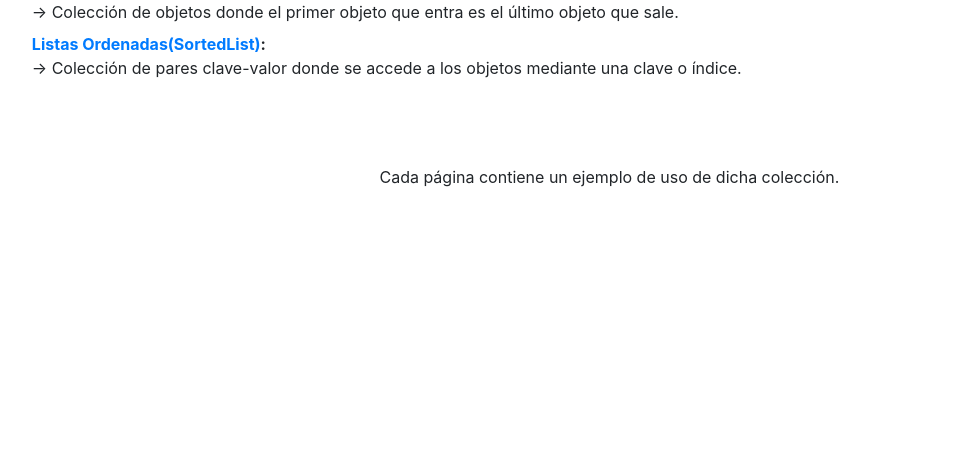
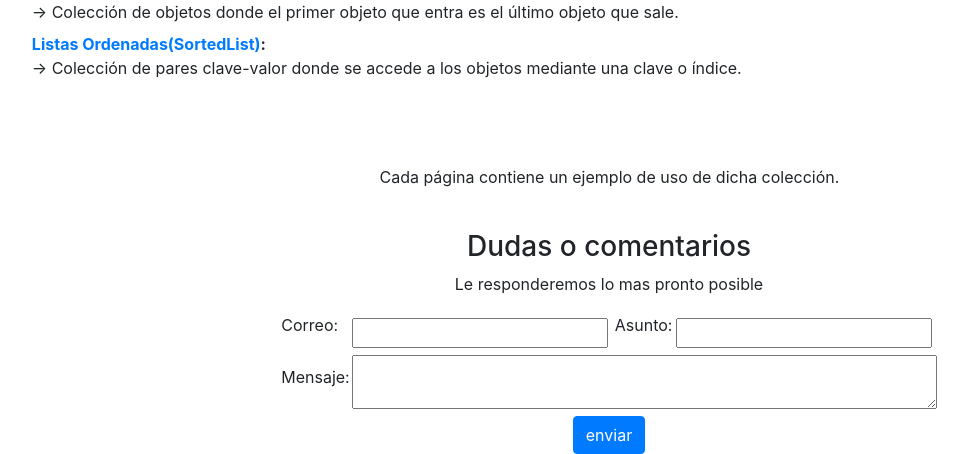
Before and after one commit to Gabriel-CorP/Tarea1TPI, a Django app: page /estructura_datos/ in a window 1280 px wide. Shown: the part 532-986 px from the top of the page, without its empty margins (31-999 px from the left). Before the commit the page ends 719 px from the top, so only its background shows below. Run offline with Django 3.2, Linux system fonts and the light colour scheme; some libraries are stand-ins or nearby versions.

Commit message:
envio de correo

```diff
--- a/proyecto/urls.py
+++ b/proyecto/urls.py
@@ -22,6 +22,7 @@ urlpatterns = [
     path('index/', views.index,name='index'),
     path('consola/', views.pcli,name='consola'),
     path('arrays/', views.arrays,name='arrays'),
+    path('correo/', views.enviarCorreo,name='correo'),
     path('estructura_datos/', views.estructuraDatos,name='estructura_datos'),
     path('estructura_datos/arraylist/', views.arraylist,name='arraylist'),
     path('estructura_datos/queue/', views.queue,name='queue'),
--- a/proyectoApp/views.py
+++ b/proyectoApp/views.py
@@ -1,4 +1,8 @@
+from django.http.response import JsonResponse
 from django.shortcuts import render
+from django.core.mail import send_mail
+from django.conf import settings
+from django.contrib import messages
 import sweetify
 
 # Create your views here.
@@ -25,3 +29,18 @@ def stack(request):
 
 def sortedlist(request):
 	return render(request,"sortedlist.html")
+
+def enviarCorreo(request):
+	subject=request.GET.get("asunto")
+	messa=request.GET.get("mensaje")
+	correousuario=request.GET.get("email")
+	print(subject)
+	print(messa)
+	print(correousuario)
+	message=messa+" att: " + correousuario
+	email_from=settings.EMAIL_HOST_USER
+	recipient_list=["gabrielcorena@gmail.com"]
+
+	contexto={'nose':"nada"}
+	send_mail(subject,message,email_from,recipient_list)
+	return (JsonResponse(contexto))
--- a/templates/base.html
+++ b/templates/base.html
@@ -45,6 +45,47 @@
 
         {% endblock %}
         </div>
+
+        <div class="correo">
+
+            <center>
+                <h3> Dudas o comentarios</h3>
+                <p>Le responderemos lo mas pronto posible</p>
+            <table>
+                <tr> <td><p>Correo:</p></td> <td><input type="text" id="email"></input> </td> <td><p> Asunto: </input> </p></td> <td><input type="text" id="asunto"></td> </tr>
+
+            <tr> <td> <p>Mensaje: </p> </td> <td colspan="3"><textarea id="mensaje" rows="2" cols="55"></textarea> </td> </tr>
+
+            <table>
+            <input type="button"  class="btn btn-primary" value="enviar" onClick="enviar()" ></input>
+            </center>
+        </div>
+        <script>
+            function enviar() {
+                var corr = document.getElementById("email");
+                var asu = document.getElementById("asunto");
+                var men = document.getElementById("mensaje");
+                console.log(asu.value+" " +corr.value+" "+ men.value)
+                if ( asu.value!==""  && corr.value!=="" && men.value!==""){
+                $.ajax({
+                  url:"{% url 'correo' %}",
+                  type:"GET",
+                  data:{'asunto':asu.value,'mensaje':men.value,'email':corr.value},
+                  success: function(res){
+                    corr.value="";
+                    asu.value="";
+                    men.value="";
+                    alert("Correo electronico enviado");
+
+                  }
+                });
+              }
+              else {
+                alert("Debe completar todos los campos del formulario de envio de correo");
+            }
+            }
+
+        </script>
         <a href="#inicio"><img src="{% static 'img/subir.png' %}" alt="Subir" class="btnSubir" id="btnSubir"></a>
     </body>
 </html>
```
Also changed, not shown: proyecto/settings.py (+8 -0 lines), static/css/estilos3.css (line endings or trailing spaces).
